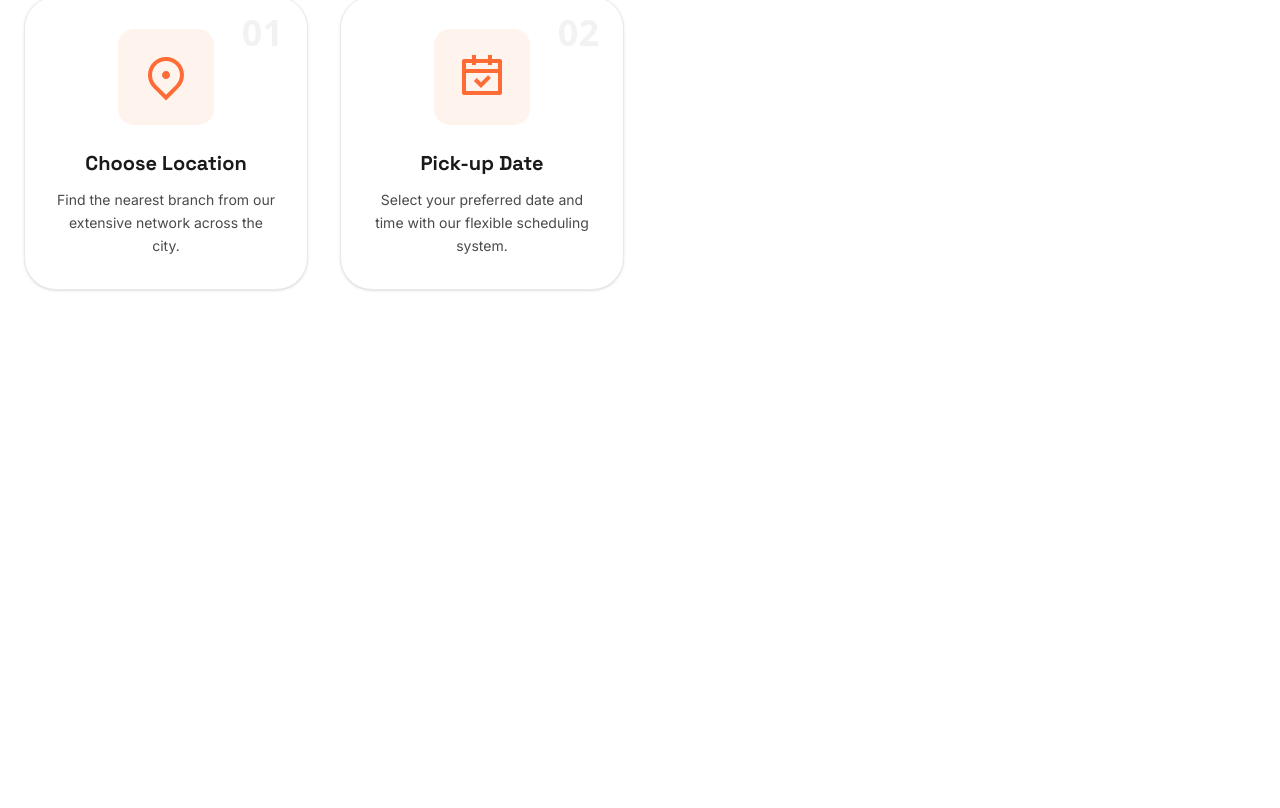
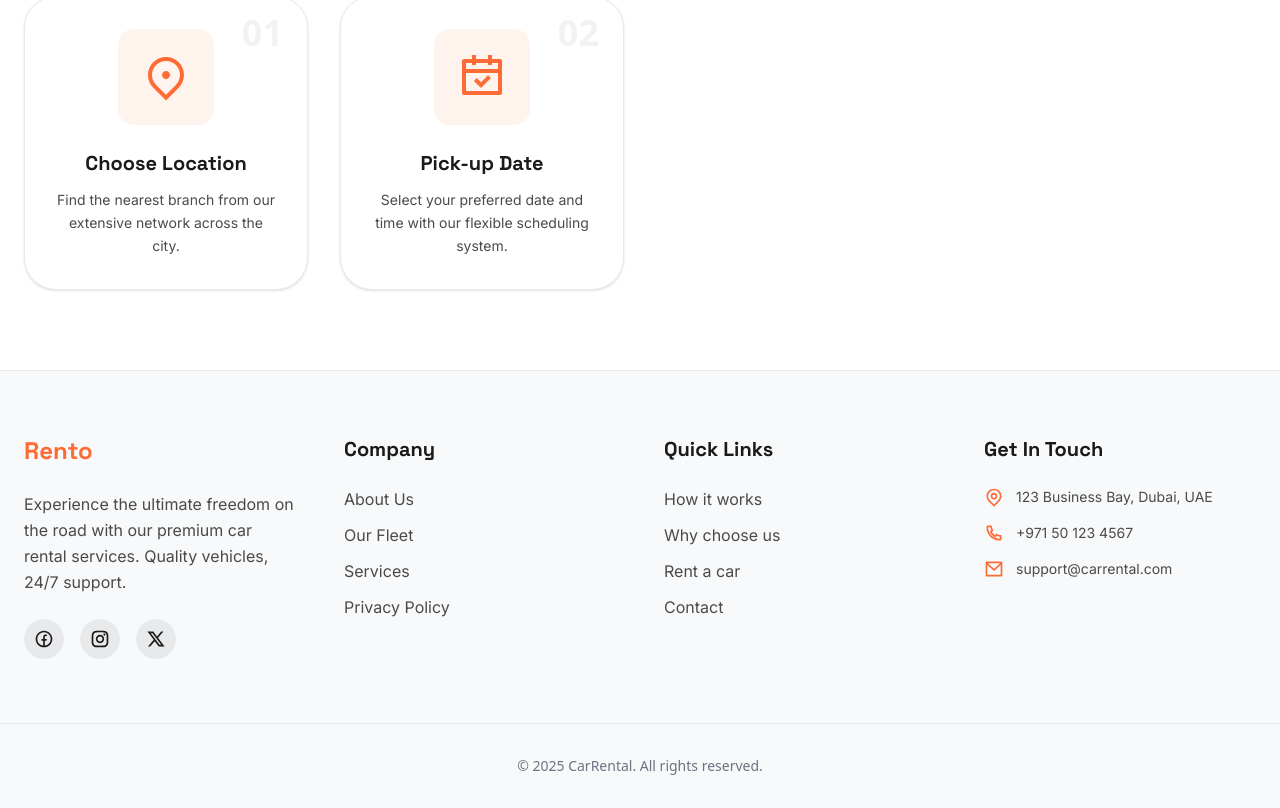
Before and after one commit to AbuBasssam/car-rental, a React app: page / in a window 1280 px wide. Shown: the part 3468-4276 px from the top of the page. Before the commit the page ends 3838 px from the top, so only its background shows below. Built offline with nearby package versions, Linux system fonts and the light colour scheme; the HTML template or start-up script is replaced by a standard one.

Commit message:
Finish Footer

```diff
--- /dev/null
+++ b/src/components/footer/Footer.jsx
@@ -0,0 +1,92 @@
+import FooterColumn from "./FooterColumn";
+import {
+  RiFacebookCircleLine,
+  RiInstagramLine,
+  RiTwitterXLine,
+  RiLinkedinBoxLine,
+  RiMapPinLine,
+  RiPhoneLine,
+  RiMailLine,
+} from "react-icons/ri";
+
+const Footer = () => {
+  const companyLinks = [
+    { label: "About Us", url: "#" },
+    { label: "Our Fleet", url: "#" },
+    { label: "Services", url: "#" },
+    { label: "Privacy Policy", url: "#" },
+  ];
+
+  const contactInfo = [
+    { icon: RiMapPinLine, text: "123 Business Bay, Dubai, UAE" },
+    { icon: RiPhoneLine, text: "+971 50 123 4567" },
+    { icon: RiMailLine, text: "support@carrental.com" },
+  ];
+
+  return (
+    <footer className="bg-authentic-white dark:bg-mirage border-t border-soft-gray dark:border-dark-border transition-colors duration-300">
+      <div className="footer__container">
+        {/* العمود الأول: الهوية والوصف */}
+        <div className="space-y-6">
+          <div className="text-2xl font-black text-premium-orange font-heading">
+            Rento
+          </div>
+          <p className="footer__link leading-relaxed">
+            Experience the ultimate freedom on the road with our premium car
+            rental services. Quality vehicles, 24/7 support.
+          </p>
+          <div className="flex gap-4">
+            <a href="#" className="footer__social-icon">
+              <RiFacebookCircleLine size={20} />
+            </a>
+            <a href="#" className="footer__social-icon">
+              <RiInstagramLine size={20} />
+            </a>
+            <a href="#" className="footer__social-icon">
+              <RiTwitterXLine size={20} />
+            </a>
+          </div>
+        </div>
+
+        {/* العمود الثاني: روابط سريعة */}
+        <FooterColumn title="Company" links={companyLinks} />
+
+        {/* العمود الثالث: أوقات العمل أو روابط إضافية */}
+        <FooterColumn
+          title="Quick Links"
+          links={[
+            { label: "How it works", url: "#how-it-works" },
+            { label: "Why choose us", url: "#choose" },
+            { label: "Rent a car", url: "#cars" },
+            { label: "Contact", url: "#contact" },
+          ]}
+        />
+
+        {/* العمود الرابع: الاتصال */}
+        <div>
+          <h4 className="footer__title">Get In Touch</h4>
+          <ul className="space-y-4">
+            {contactInfo.map((item, index) => (
+              <li
+                key={index}
+                className="flex items-center gap-3 text-deep-gray dark:text-dark-text-muted"
+              >
+                <item.icon className="text-premium-orange" size={20} />
+                <span className="text-sm font-body">{item.text}</span>
+              </li>
+            ))}
+          </ul>
+        </div>
+      </div>
+
+      {/* الجزء السفلي: الحقوق */}
+      <div className="border-t border-soft-gray dark:border-dark-border py-8 text-center">
+        <p className="text-sm text-light-text-subtle dark:text-dark-text-muted">
+          © {new Date().getFullYear()} CarRental. All rights reserved.
+        </p>
+      </div>
+    </footer>
+  );
+};
+
+export default Footer;
--- /dev/null
+++ b/src/components/footer/FooterColumn.jsx
@@ -0,0 +1,17 @@
+import React from "react";
+
+export const FooterColumn = ({ title, links }) => (
+  <div>
+    <h4 className="footer__title">{title}</h4>
+    <ul className="space-y-2">
+      {links.map((link, index) => (
+        <li key={index}>
+          <a href={link.url} className="footer__link">
+            {link.label}
+          </a>
+        </li>
+      ))}
+    </ul>
+  </div>
+);
+export default FooterColumn;
--- a/src/index.css
+++ b/src/index.css
@@ -228,6 +228,21 @@ input[type="date"]::-webkit-calendar-picker-indicator:hover {
     @apply shrink-0 w-12 h-12 flex items-center justify-center rounded-xl
            bg-seashell dark:bg-pickled-bluewood text-premium-orange text-2xl transition-colors duration-300;
   }
+  .footer__container {
+    @apply max-w-7xl mx-auto px-6 py-16 grid grid-cols-1 md:grid-cols-2 lg:grid-cols-4 gap-12;
+  }
+
+  .footer__title {
+    @apply font-heading text-xl font-bold text-eerie-black dark:text-authentic-white mb-6;
+  }
+
+  .footer__link {
+    @apply font-body text-deep-gray dark:text-dark-text-muted hover:text-premium-orange dark:hover:text-neon-orange transition-colors duration-300 block mb-3;
+  }
+
+  .footer__social-icon {
+    @apply w-10 h-10 flex items-center justify-center rounded-full bg-soft-gray dark:bg-big-stone text-eerie-black dark:text-authentic-white hover:bg-premium-orange hover:text-white transition-all duration-300;
+  }
 }
 /* .section__container {
   max-width: 1200px;
--- a/src/pages/homePage.jsx
+++ b/src/pages/homePage.jsx
@@ -3,6 +3,7 @@ import Hero from "../components/hero/Hero.jsx";
 import MostRentedCars from "../components/mostRentedCars/MostRentedCars.jsx";
 import WyChooseUs from "../components/whyChooseUs/WhyChooseUs.jsx";
 import HowItWorks from "../components/howItWorks/HowItWorks.jsx";
+import Footer from "../components/footer/Footer.jsx";
 
 const HomePage = () => {
   return (
@@ -12,6 +13,7 @@ const HomePage = () => {
       <WyChooseUs />
       <MostRentedCars />
       <HowItWorks />
+      <Footer />
     </>
   );
 };
```
